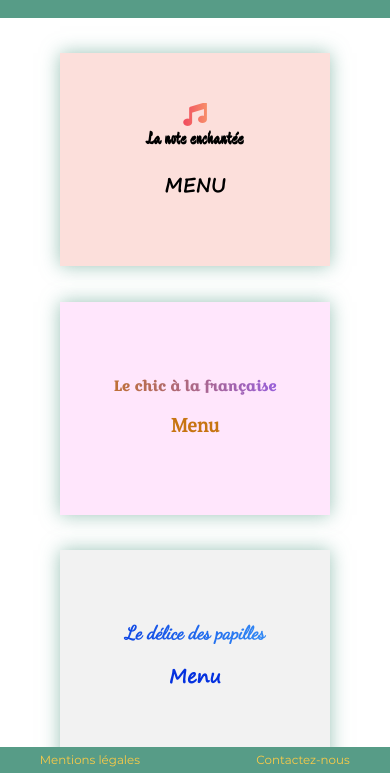
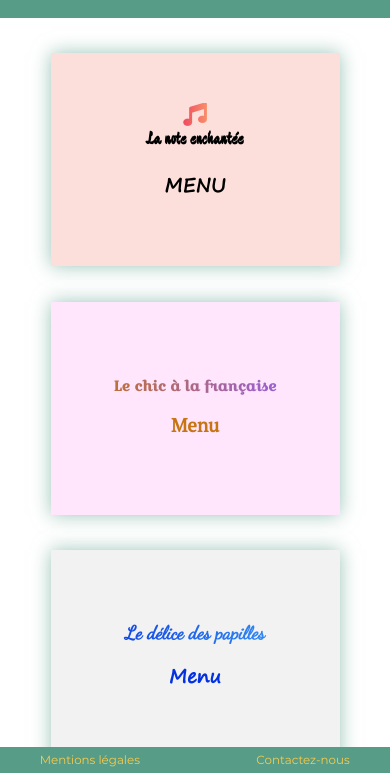
Before and after one commit to JohanRE410/ohmyfood.github.io, a website: page index.html in a window 390 px wide. Shown: the part 71-844 px from the top of the page. Drawn offline with Linux system fonts and the light colour scheme; files whose address does not match are found by name.

Commit message:
width footer

```diff
--- a/sass/utils/_mixins.scss
+++ b/sass/utils/_mixins.scss
@@ -54,6 +54,7 @@
   position: fixed;
   bottom: 0;
   max-width: 1920px;
+  min-width: 320px;
   margin-top: 1rem;
 }
 
@@ -92,19 +93,19 @@
 
 @mixin bloc {
   box-shadow: 0 0 $margin $colour-boxshadow;
-  height: 35rem;
+  height: 40rem;
   padding: $margin;
   margin: $margin;
   display: flex;
   flex-direction: column;
   justify-content: center;
   text-decoration-line: none;
-  flex-basis: 24%;
+  flex-basis: 30%;
   @media screen and (max-width: 992px) {
     height: 20rem;
   }
   @media screen and (max-width: 768px) {
-    flex-basis: 60%;
+    flex-basis: 65%;
     height: 30rem;
   }
 }
```
Also changed, not shown: public/css/style.css, 1 other file.
